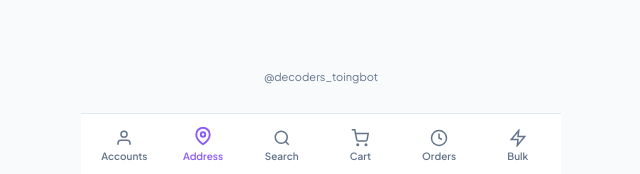
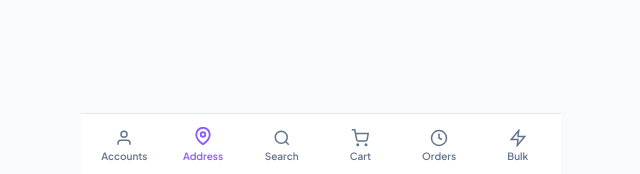
Before and after one commit to suman987654432/toing-bot, a website: page public/index.html in a window 1280 px wide. Shown: the part 623-797 px from the top of the page, 319-959 px from the left. Drawn offline with Linux system fonts and the light colour scheme; no server answers.

```diff
--- a/public/index.html
+++ b/public/index.html
@@ -3741,9 +3741,7 @@ button svg {
       </button>
     </nav>
 
-    <footer class="app-watermark">
-      <span>@decoders_toingbot</span>
-    </footer>
+
 
     <div id="toast" class="toast hidden"></div>
 
```
